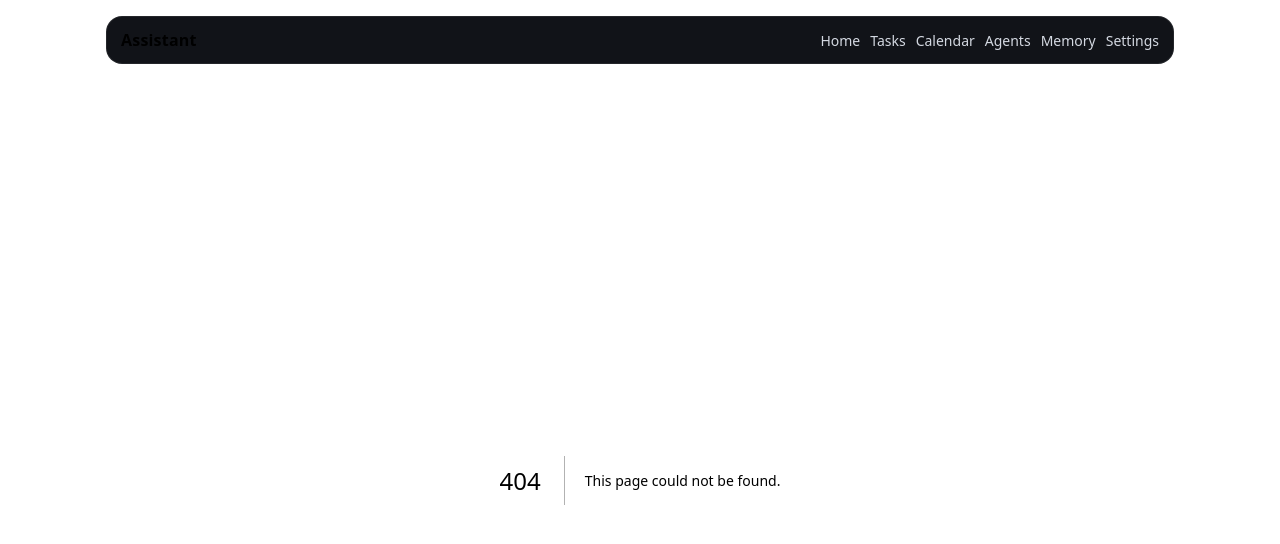
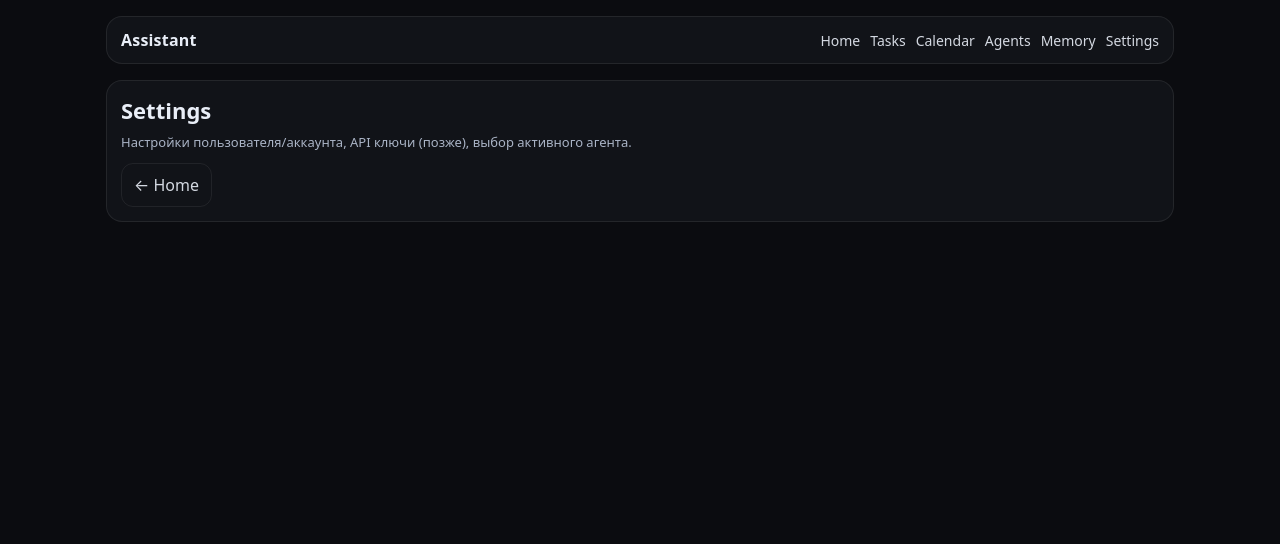
Before and after one commit to V0van200/GPT, a Next.js app in the folder assistant-platform/apps/web/: page /settings in a window 1280 px wide. Before the commit this address had no page. Shown: the top 544 px of the page. Built offline with nearby package versions, Linux system fonts and the light colour scheme.

Commit message:
feat(web): add settings page skeleton

```diff
--- /dev/null
+++ b/assistant-platform/apps/web/app/settings/page.tsx
@@ -0,0 +1,13 @@
+export default function SettingsPage() {
+  return (
+    <div className="card">
+      <h1 className="h1">Settings</h1>
+      <div className="small">
+        Настройки пользователя/аккаунта, API ключи (позже), выбор активного агента.
+      </div>
+      <div style={{ marginTop: 12 }} className="row">
+        <a className="btn" href="/">← Home</a>
+      </div>
+    </div>
+  );
+}
```
